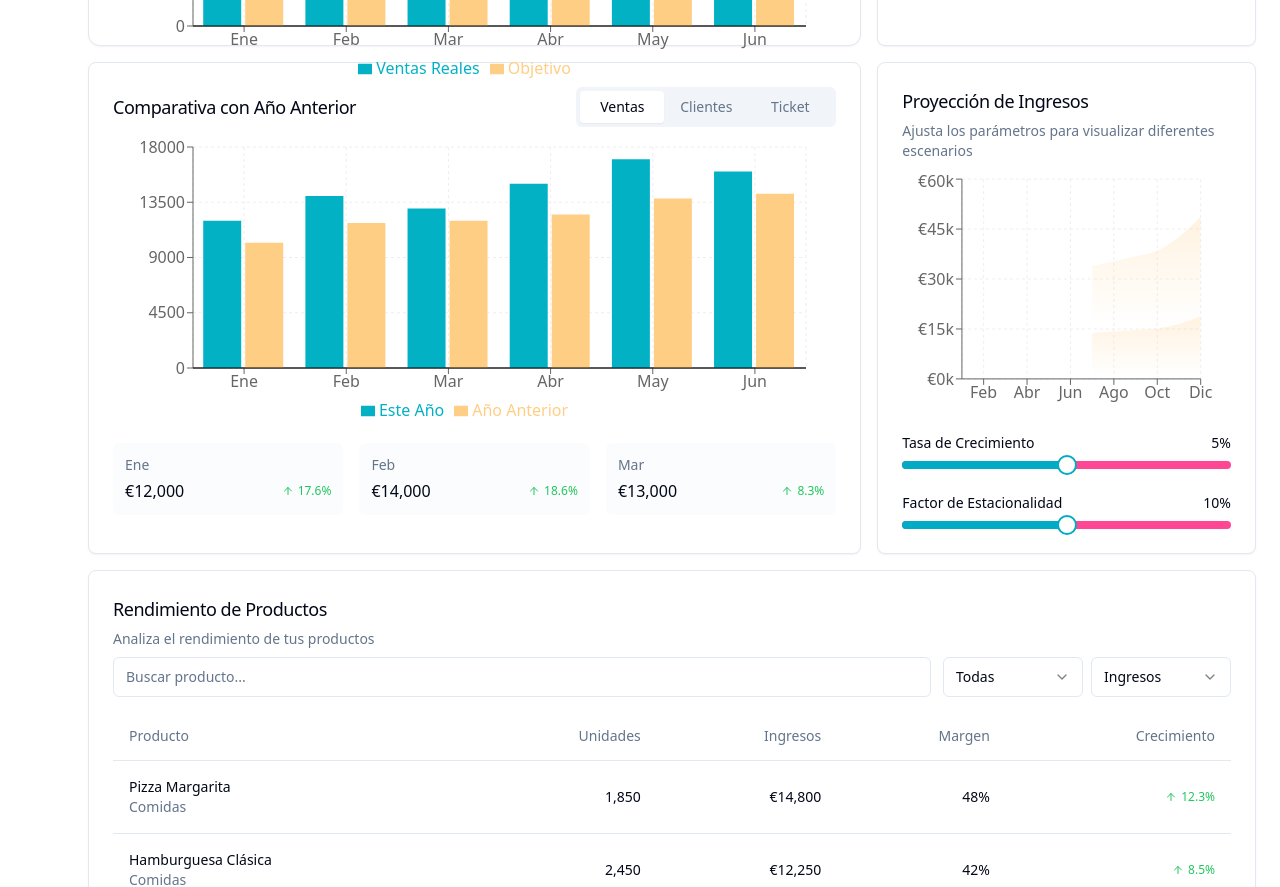
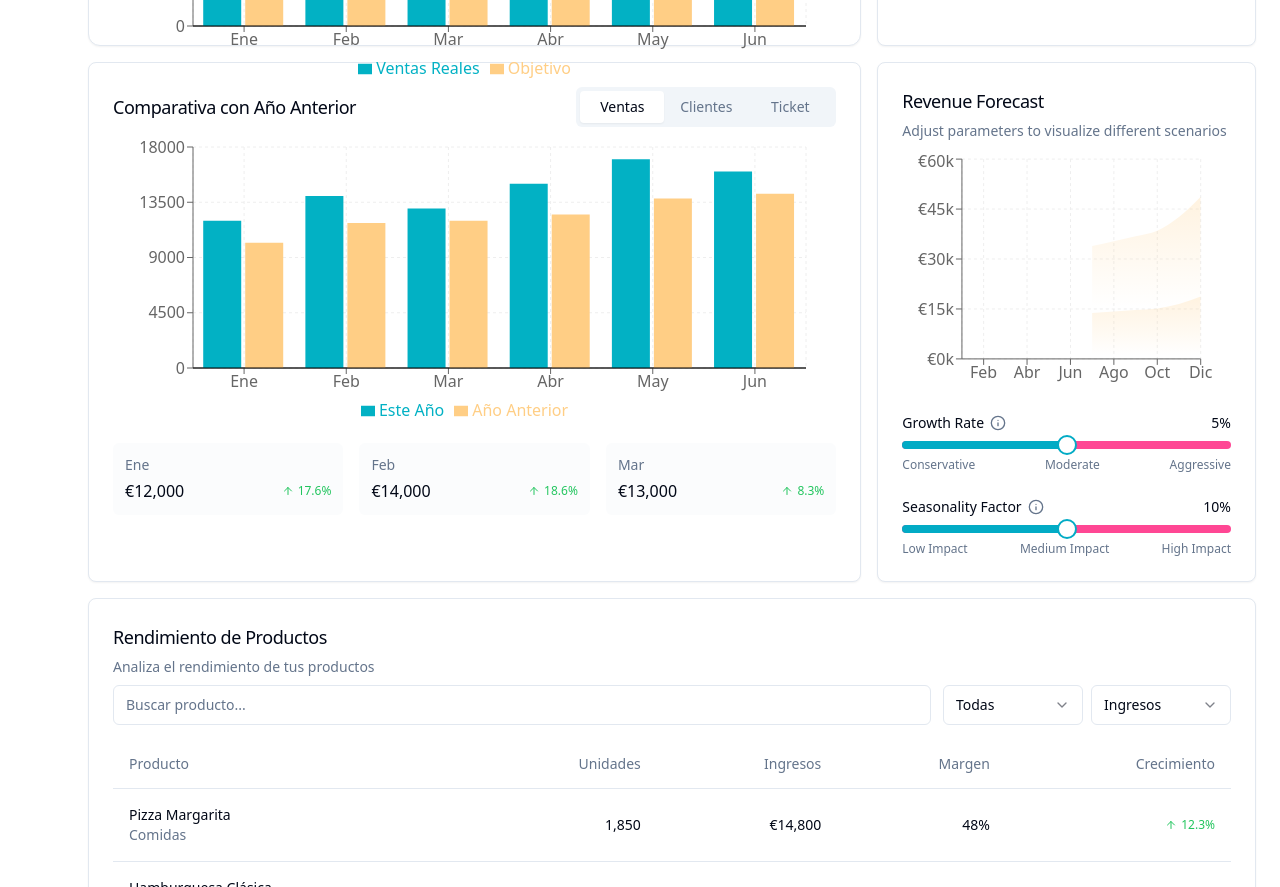
Before and after one commit to VictorNavasH/nua-smart-analytics, a React (Vite) app: page /dashboard in a window 1280 px wide. Shown: the part 2260-3147 px from the top of the page. Built offline with nearby package versions, Linux system fonts and the light colour scheme.

Commit message:
Add more dashboard components

```diff
--- a/src/components/dashboard/RevenueForecast.tsx
+++ b/src/components/dashboard/RevenueForecast.tsx
@@ -9,7 +9,7 @@ interface RevenueForecastProps {
   title?: string;
 }
 
-export function RevenueForecast({ title = "Proyección de Ingresos" }: RevenueForecastProps) {
+export function RevenueForecast({ title = "Revenue Forecast" }: RevenueForecastProps) {
   const [growthRate, setGrowthRate] = useState<number>(5);
   const [seasonality, setSeasonality] = useState<number>(10);
 
@@ -19,7 +19,7 @@ export function RevenueForecast({ title = "Proyección de Ingresos" }: RevenueFo
     ...revenueForecastData.forecast.map(item => {
       // Apply growth rate and seasonality adjustments
       const adjustedRevenue = item.revenue * (1 + (growthRate - 5) / 100);
-      const seasonalFactor = 1 + ((seasonality - 10) / 100) * (item.month === "Nov" || item.month === "Dic" ? 1 : 0.2);
+      const seasonalFactor = 1 + ((seasonality - 10) / 100) * (item.month === "Nov" || item.month === "Dec" ? 1 : 0.2);
 
       return {
         ...item,
@@ -34,7 +34,7 @@ export function RevenueForecast({ title = "Proyección de Ingresos" }: RevenueFo
     <Card className="h-full">
       <CardHeader className="pb-2">
         <CardTitle className="text-lg font-medium">{title}</CardTitle>
-        <CardDescription>Ajusta los parámetros para visualizar diferentes escenarios</CardDescription>
+        <CardDescription>Adjust parameters to visualize different scenarios</CardDescription>
       </CardHeader>
       <CardContent>
         <RevenueForecastChart data={combinedData} />
--- a/src/components/dashboard/RevenueForecastControls.tsx
+++ b/src/components/dashboard/RevenueForecastControls.tsx
@@ -1,6 +1,8 @@
 
 import { Slider } from "@/components/ui/slider";
 import { Label } from "@/components/ui/label";
+import { Info } from "lucide-react";
+import { Tooltip, TooltipContent, TooltipProvider, TooltipTrigger } from "@/components/ui/tooltip";
 
 interface RevenueForecastControlsProps {
   growthRate: number;
@@ -19,7 +21,19 @@ export function RevenueForecastControls({
     <div className="mt-6 space-y-6">
       <div className="space-y-2">
         <div className="flex justify-between items-center">
-          <Label htmlFor="growth-rate">Tasa de Crecimiento</Label>
+          <div className="flex items-center gap-1.5">
+            <Label htmlFor="growth-rate">Growth Rate</Label>
+            <TooltipProvider>
+              <Tooltip>
+                <TooltipTrigger asChild>
+                  <Info className="h-4 w-4 text-muted-foreground cursor-help" />
+                </TooltipTrigger>
+                <TooltipContent>
+                  <p className="w-[200px] text-xs">Adjust the annual revenue growth rate assumption</p>
+                </TooltipContent>
+              </Tooltip>
+            </TooltipProvider>
+          </div>
           <span className="text-sm font-medium">{growthRate}%</span>
         </div>
         <Slider
@@ -29,12 +43,30 @@ export function RevenueForecastControls({
           max={10}
           step={0.5}
           onValueChange={(values) => onGrowthRateChange(values[0])}
+          className="cursor-pointer"
         />
+        <div className="flex justify-between text-xs text-muted-foreground">
+          <span>Conservative</span>
+          <span>Moderate</span>
+          <span>Aggressive</span>
+        </div>
       </div>
 
       <div className="space-y-2">
         <div className="flex justify-between items-center">
-          <Label htmlFor="seasonality">Factor de Estacionalidad</Label>
+          <div className="flex items-center gap-1.5">
+            <Label htmlFor="seasonality">Seasonality Factor</Label>
+            <TooltipProvider>
+              <Tooltip>
+                <TooltipTrigger asChild>
+                  <Info className="h-4 w-4 text-muted-foreground cursor-help" />
+                </TooltipTrigger>
+                <TooltipContent>
+                  <p className="w-[200px] text-xs">Adjust how much seasonal trends affect revenue projections</p>
+                </TooltipContent>
+              </Tooltip>
+            </TooltipProvider>
+          </div>
           <span className="text-sm font-medium">{seasonality}%</span>
         </div>
         <Slider
@@ -44,7 +76,13 @@ export function RevenueForecastControls({
           max={20}
           step={1}
           onValueChange={(values) => onSeasonalityChange(values[0])}
+          className="cursor-pointer"
         />
+        <div className="flex justify-between text-xs text-muted-foreground">
+          <span>Low Impact</span>
+          <span>Medium Impact</span>
+          <span>High Impact</span>
+        </div>
       </div>
     </div>
   );
```
